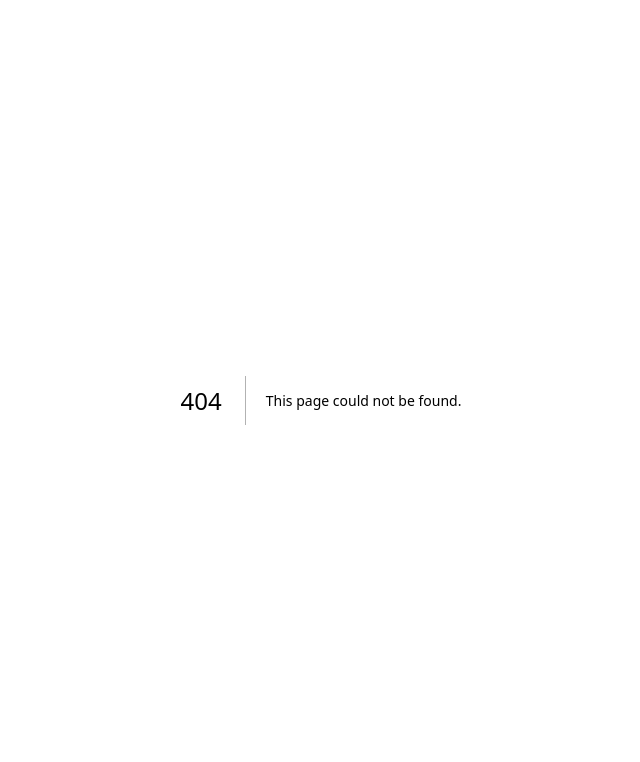
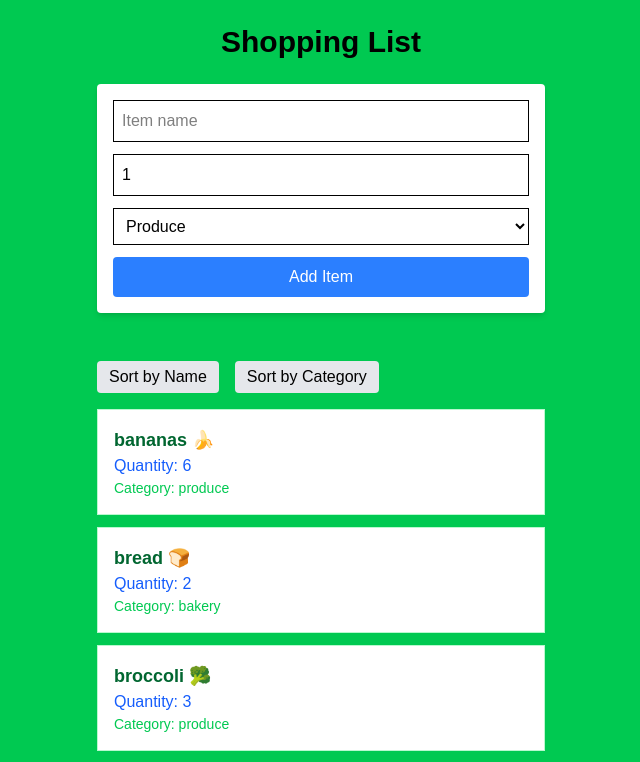
Before and after one commit to Hardeyemi30/cprg306-assignments, a Next.js app: page /week-7 in a window 1280 px wide. Before the commit this address had no page. Shown: the top 762 px of the page, without its empty margins (319-959 px from the left). Built offline with nearby package versions, Linux system fonts and the light colour scheme.

Commit message:
week-7 added

```diff
--- a/app/page.js
+++ b/app/page.js
@@ -8,7 +8,8 @@
       <Link href="week-3" className="mr-5">Go to week-3</Link>
       <Link href="week-4" className="mr-5">Go to week-4</Link>
       <Link href="week-5" className="mr-5">Go to week-5</Link>
-        <Link href="week-6">Go to week-6</Link>
+      <Link href="week-6" className="mr-5">Go to week-6</Link>
+      <Link href="week-7" >Go to week-7</Link>
       </>
   );
 }
--- /dev/null
+++ b/app/week-7/ItemList.js
@@ -0,0 +1,42 @@
+import Item from "../week-4/item";
+import { useState } from "react";
+
+export default function ItemList({ items }) {
+  const [sortBy, setSortBy] = useState("name");
+
+  // Create a copy BEFORE sorting (immutability!)
+  const sortedItems = [...items].sort((a, b) => {
+    if (sortBy === "name") {
+      return a.name.localeCompare(b.name);
+    } else if (sortBy === "category") {
+      return a.category.localeCompare(b.category);
+    }
+    return 0;
+  });
+
+  return (
+    <div className="w-full max-w-md mt-6">
+      <div className="mb-4 flex gap-4">
+        <button
+          onClick={() => setSortBy("name")}
+          className="bg-gray-200 px-3 py-1 rounded"
+        >
+          Sort by Name
+        </button>
+
+        <button
+          onClick={() => setSortBy("category")}
+          className="bg-gray-200 px-3 py-1 rounded"
+        >
+          Sort by Category
+        </button>
+      </div>
+
+      <ul className="space-y-3">
+        {sortedItems.map((item) => (
+          <Item key={item.id} {...item} />
+        ))}
+      </ul>
+    </div>
+  );
+}
--- /dev/null
+++ b/app/week-7/NewGroceryItem.js
@@ -0,0 +1,87 @@
+"use client";
+
+import { useState } from "react";
+
+export default function NewGroceryItem({ onAddItem }) {
+  const [name, setName] = useState("");
+  const [quantity, setQuantity] = useState(1);
+  const [category, setCategory] = useState("produce");
+
+  const handleSubmit = (event) => {
+    event.preventDefault();
+
+    const item = {
+      id: crypto.randomUUID(),
+      name,
+      quantity,
+      category,
+    };
+
+    onAddItem(item);
+
+
+    setName("");
+    setQuantity(1);
+    setCategory("produce");
+  };
+
+  return (
+    <form
+      onSubmit={handleSubmit}
+      className="max-w-md mx-auto bg-white p-6 rounded-lg shadow-md mt-20"
+    >
+      <div>
+        <label className="text-black mb-1 font-medium">Item Name</label>
+        <input
+          type="text"
+          required
+          value={name}
+          onChange={(e) => setName(e.target.value)}
+          className="w-full text-black p-2 rounded-md border border-gray-300"
+        />
+      </div>
+
+      <div className="flex gap-4">
+        <div className="flex-1">
+          <label className="text-black mb-1 font-medium">Quantity</label>
+          <input
+            type="number"
+            min="1"
+            max="99"
+            value={quantity}
+            onChange={(e) => setQuantity(Number(e.target.value))}
+            className="w-full text-black p-2 rounded-md border border-gray-300"
+          />
+        </div>
+
+        <div className="flex-1">
+          <label className="text-black mb-1 font-medium">Category</label>
+          <select
+            value={category}
+            onChange={(e) => setCategory(e.target.value)}
+            className="w-full text-black p-2 rounded-md border border-gray-300"
+          >
+            <option value="produce">Produce</option>
+            <option value="dairy">Dairy</option>
+            <option value="bakery">Bakery</option>
+            <option value="meat">Meat</option>
+            <option value="frozen foods">Frozen Foods</option>
+            <option value="canned goods">Canned Goods</option>
+            <option value="dry goods">Dry Goods</option>
+            <option value="beverages">Beverages</option>
+            <option value="snacks">Snacks</option>
+            <option value="household">Household</option>
+            <option value="other">Other</option>
+          </select>
+        </div>
+      </div>
+
+      <button
+        type="submit"
+        className="w-full bg-blue-600 mt-5 text-white py-2 rounded-md hover:bg-blue-700"
+      >
+        Add Item +
+      </button>
+    </form>
+  );
+}
--- /dev/null
+++ b/app/week-7/NewItem.js
@@ -0,0 +1,77 @@
+"use client";
+
+import { useState } from "react";
+
+export default function NewItem({ onAddItem }) {
+  const [name, setName] = useState("");
+  const [quantity, setQuantity] = useState(1);
+  const [category, setCategory] = useState("produce");
+
+  const handleSubmit = (e) => {
+    e.preventDefault();
+
+    const newItem = {
+      id: Math.random().toString(36).substring(2, 9),
+      name,
+      quantity,
+      category,
+    };
+
+    onAddItem(newItem);
+
+    // Reset form
+    setName("");
+    setQuantity(1);
+    setCategory("produce");
+  };
+
+  return (
+    <form
+      onSubmit={handleSubmit}
+      className="bg-white p-4 rounded shadow-md w-full max-w-md"
+    >
+      <input
+        type="text"
+        value={name}
+        onChange={(e) => setName(e.target.value)}
+        placeholder="Item name"
+        className="border p-2 w-full mb-3"
+        required
+      />
+
+      <input
+        type="number"
+        value={quantity}
+        onChange={(e) => setQuantity(Number(e.target.value))}
+        min="1"
+        className="border p-2 w-full mb-3"
+        required
+      />
+
+      <select
+        value={category}
+        onChange={(e) => setCategory(e.target.value)}
+        className="border p-2 w-full mb-3"
+      >
+        <option value="produce">Produce</option>
+        <option value="dairy">Dairy</option>
+        <option value="bakery">Bakery</option>
+        <option value="meat">Meat</option>
+        <option value="frozen foods">Frozen Foods</option>
+        <option value="canned goods">Canned Goods</option>
+        <option value="dry goods">Dry Goods</option>
+        <option value="beverages">Beverages</option>
+        <option value="snacks">Snacks</option>
+        <option value="household">Household</option>
+        <option value="other">Other</option>
+      </select>
+
+      <button
+        type="submit"
+        className="bg-blue-500 text-white px-4 py-2 rounded w-full"
+      >
+        Add Item
+      </button>
+    </form>
+  );
+}
--- /dev/null
+++ b/app/week-7/page.js
@@ -0,0 +1,27 @@
+"use client";
+
+import { useState } from "react";
+import NewItem from "./NewItem";
+import ItemList from "./ItemList";
+import itemsData from "../week-4/items.json";
+
+export default function Page() {
+  const [items, setItems] = useState(itemsData);
+
+  const handleAddItem = (newItem) => {
+    setItems((prevItems) => [...prevItems, newItem]);
+  };
+
+  return (
+    <main className="min-h-screen bg-green-500 p-6">
+      <h1 className="text-3xl font-bold text-black text-center mb-6">
+        Shopping List
+      </h1>
+
+      <div className="flex  text-black flex-col items-center gap-6">
+        <NewItem onAddItem={handleAddItem} />
+        <ItemList items={items} />
+      </div>
+    </main>
+  );
+}
```
